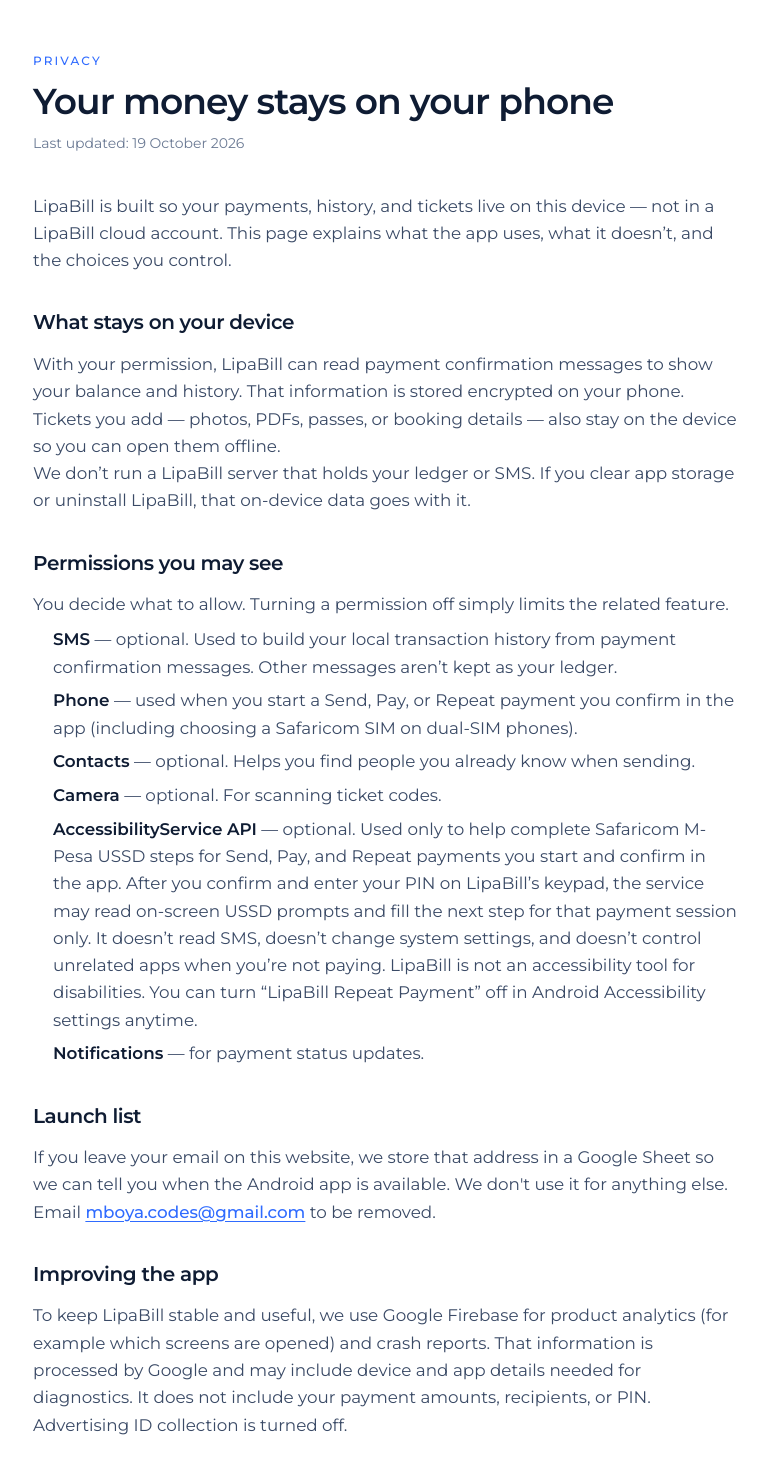
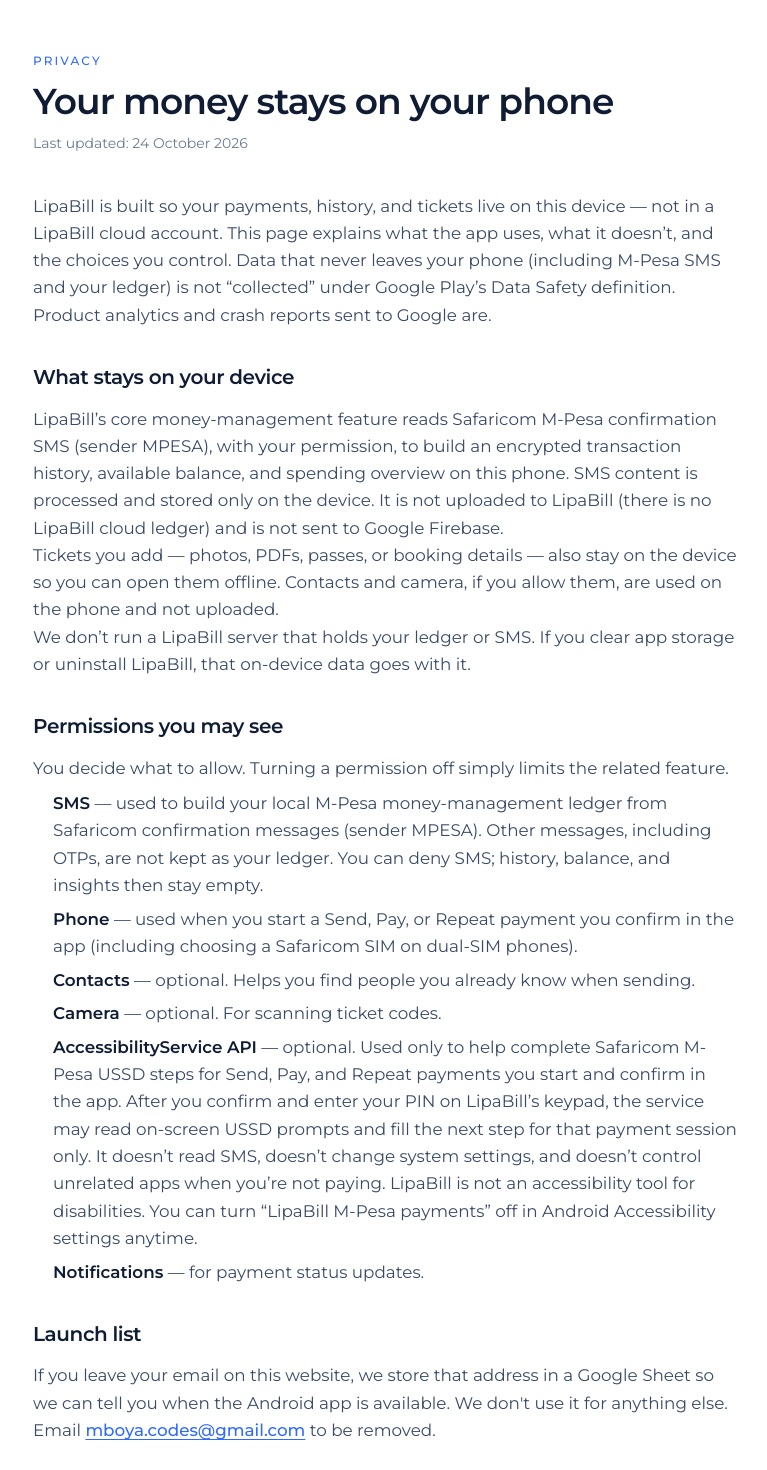
Before and after one commit to mboyacodes-sketch/lipabill-web, a Next.js app: page /privacy in a window 1280 px wide. Shown: the part 140-1610 px from the top of the page, without its empty margins (255-1022 px from the left). Built offline with nearby package versions, Linux system fonts and the light colour scheme.

Commit message:
Align privacy policy with Play Data Safety: SMS/ledger stays on-device.
Firebase analytics and crashes remain the only off-device collection declared.

```diff
--- a/src/app/privacy/page.tsx
+++ b/src/app/privacy/page.tsx
@@ -35,7 +35,7 @@
           name: "Privacy — LipaBill",
           url: absoluteUrl("/privacy"),
           description,
-          dateModified: "2026-10-19",
+          dateModified: "2026-10-24",
           isPartOf: { "@id": absoluteUrl("/#website") },
         }}
       />
@@ -46,25 +46,33 @@
         <h1 className="mt-3 text-3xl font-semibold tracking-tight text-ink sm:text-4xl">
           Your money stays on your phone
         </h1>
-        <p className="mt-3 text-sm text-mute">Last updated: 19 October 2026</p>
+        <p className="mt-3 text-sm text-mute">Last updated: 24 October 2026</p>
 
         <div className="prose-lipa mt-10 space-y-8 text-[1.05rem] leading-relaxed text-ink-soft">
           <p>
             LipaBill is built so your payments, history, and tickets live on
             this device — not in a LipaBill cloud account. This page explains
             what the app uses, what it doesn’t, and the choices you control.
+            Data that never leaves your phone (including M-Pesa SMS and your
+            ledger) is not “collected” under Google Play’s Data Safety
+            definition. Product analytics and crash reports sent to Google are.
           </p>
 
           <section>
             <h2>What stays on your device</h2>
             <p>
-              With your permission, LipaBill can read payment confirmation
-              messages to show your balance and history. That information is
-              stored encrypted on your phone.
+              LipaBill’s core money-management feature reads Safaricom M-Pesa
+              confirmation SMS (sender MPESA), with your permission, to build
+              an encrypted transaction history, available balance, and spending
+              overview on this phone. SMS content is processed and stored only
+              on the device. It is not uploaded to LipaBill (there is no
+              LipaBill cloud ledger) and is not sent to Google Firebase.
             </p>
             <p>
               Tickets you add — photos, PDFs, passes, or booking details — also
-              stay on the device so you can open them offline.
+              stay on the device so you can open them offline. Contacts and
+              camera, if you allow them, are used on the phone and not
+              uploaded.
             </p>
             <p>
               We don’t run a LipaBill server that holds your ledger or SMS. If
@@ -81,9 +89,11 @@
             </p>
             <ul>
               <li>
-                <strong>SMS</strong> — optional. Used to build your local
-                transaction history from payment confirmation messages. Other
-                messages aren’t kept as your ledger.
+                <strong>SMS</strong> — used to build your local M-Pesa
+                money-management ledger from Safaricom confirmation messages
+                (sender MPESA). Other messages, including OTPs, are not kept as
+                your ledger. You can deny SMS; history, balance, and insights
+                then stay empty.
               </li>
               <li>
                 <strong>Phone</strong> — used when you start a Send, Pay, or
@@ -106,7 +116,7 @@
                 payment session only. It doesn’t read SMS, doesn’t change system
                 settings, and doesn’t control unrelated apps when you’re not
                 paying. LipaBill is not an accessibility tool for disabilities.
-                You can turn “LipaBill Repeat Payment” off in Android
+                You can turn “LipaBill M-Pesa payments” off in Android
                 Accessibility settings anytime.
               </li>
               <li>
@@ -129,12 +139,14 @@
           <section>
             <h2>Improving the app</h2>
             <p>
-              To keep LipaBill stable and useful, we use Google Firebase for
-              product analytics (for example which screens are opened) and crash
-              reports. That information is processed by Google and may include
-              device and app details needed for diagnostics. It does not include
-              your payment amounts, recipients, or PIN. Advertising ID collection
-              is turned off.
+              To keep LipaBill stable and useful, the play build sends product
+              analytics (for example which screens are opened, whether SMS
+              permission was granted, and payment flow type such as
+              send/pay/repeat) and crash reports to Google Firebase. That is
+              the data Google Play treats as collected and shared. It may
+              include device and app details needed for diagnostics. It does
+              not include your M-Pesa SMS bodies, ledger amounts, recipients,
+              or PIN. Advertising ID collection is turned off.
             </p>
           </section>
 
@@ -144,7 +156,7 @@
               <li>Sell your personal data</li>
               <li>Use your transaction history for advertising</li>
               <li>Store or send your payment PIN</li>
-              <li>Upload your full SMS inbox</li>
+              <li>Upload your M-Pesa SMS, ledger, or full inbox off this phone</li>
             </ul>
           </section>
 
```
